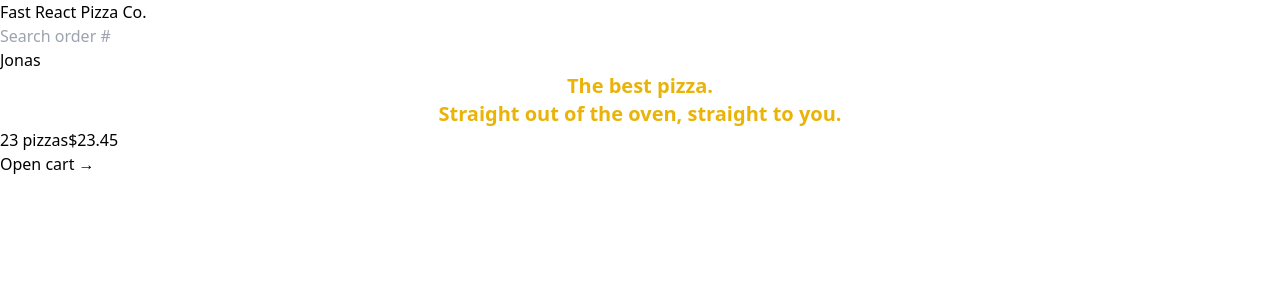
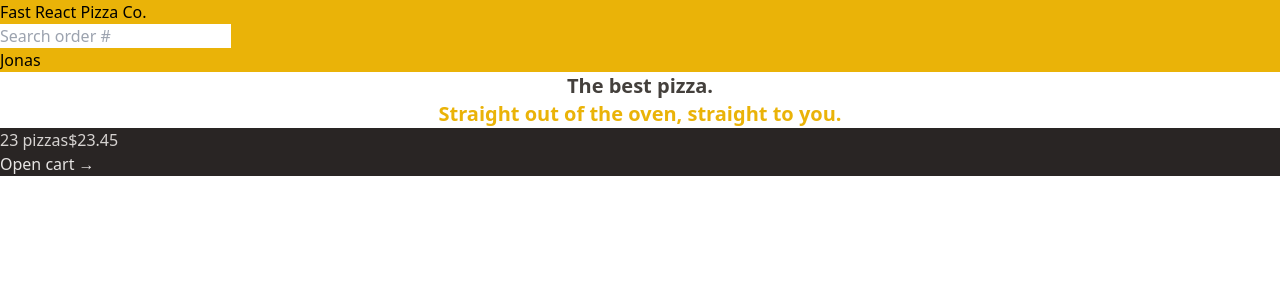
Before and after one commit to dgarcia1724/Fast-React-Pizza, a React (Vite) app: page / in a window 1280 px wide. Shown: the top 300 px of the page. Built offline with nearby package versions, Linux system fonts and the light colour scheme.

Commit message:
297. text styling

```diff
--- a/src/features/cart/CartOverview.jsx
+++ b/src/features/cart/CartOverview.jsx
@@ -1,9 +1,9 @@
-import { Link } from "react-router-dom";
+import { Link } from 'react-router-dom';
 
 function CartOverview() {
   return (
-    <div>
-      <p>
+    <div className="bg-stone-800 text-stone-200">
+      <p className="text-stone-300">
         <span>23 pizzas</span>
         <span>$23.45</span>
       </p>
--- a/src/ui/Header.jsx
+++ b/src/ui/Header.jsx
@@ -1,9 +1,9 @@
-import { Link } from "react-router-dom";
-import SearchOrder from "../features/order/SearchOrder";
+import { Link } from 'react-router-dom';
+import SearchOrder from '../features/order/SearchOrder';
 
 function Header() {
   return (
-    <header>
+    <header className="bg-yellow-500">
       <Link to="/">Fast React Pizza Co.</Link>
 
       <SearchOrder />
--- a/src/ui/Home.jsx
+++ b/src/ui/Home.jsx
@@ -1,10 +1,12 @@
 function Home() {
   return (
     <div>
-      <h1 className="text-center text-xl font-semibold text-yellow-500">
+      <h1 className="text-center text-xl font-semibold text-stone-700">
         The best pizza.
         <br />
-        Straight out of the oven, straight to you.
+        <span className="text-yellow-500">
+          Straight out of the oven, straight to you.
+        </span>
       </h1>
     </div>
   );
```
